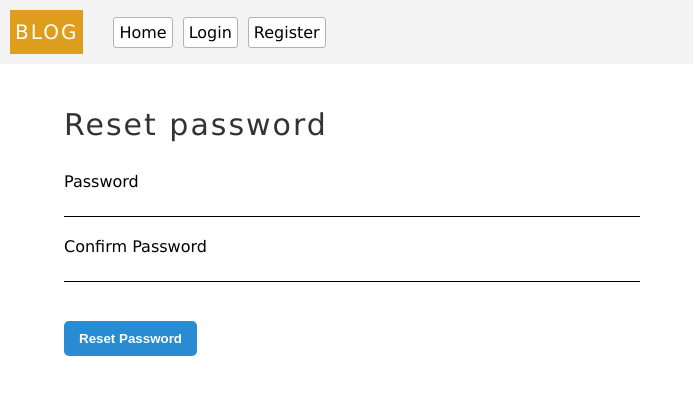
After one commit to sharafadeenhammed/miguel-flak-blog-tutorial, a Flask app: page /reset_password/1 in a window 1280 px wide. The commit adds this page. Shown: the top 395 px of the page, without its empty margins (0-693 px from the left). Run offline with Flask 3, Linux system fonts and the light colour scheme.

Commit message:
competed the password reset functionlaty on the backend and database,  but still working on sending a reset password email

```diff
--- a/config.py
+++ b/config.py
@@ -6,11 +6,13 @@ class Config:
   POST_PER_PAGE = 3
   SECRET_KEY = environ.get('SECRET_KEY') or '__MY_SECRET_KEY__'
   SQLALCHEMY_DATABASE_URI = environ.get('DATABASE_URI') or 'sqlite:///' + path.join(dirname, 'db.sqlite')
+  DEBUG = True
+  LOAD_DOTENV = True
   SQLALCHEMY_TRACK_MODIFICATIONS = False
   MAIL_SERVER = environ.get('MAIL_SERVER') or 'localhost'
   MAIL_PORT = int(environ.get('MAIL_PORT') or 8025)
   MAIL_USE_TLS = environ.get('MAIL_USE_TLS') or 1
   MAIL_USERNAME = environ.get('MAIL_USERNAME') or 'allahsegun@gmail.com'
-  MAIL_PASSWORD = environ.get('MAIL_PASSWORD') or 'HSallah123..'
+  MAIL_PASSWORD = environ.get('MAIL_PASSWORD') or 'HSallah123.'
   ADMINS = ['your-email@example.com']
   TESTING = True
--- a/models.py
+++ b/models.py
@@ -1,7 +1,9 @@
-from app import db, login
+from app import db, login, app
 from werkzeug.security import check_password_hash, generate_password_hash
 from flask_login import UserMixin
 from datetime import datetime
+from time import time
+import jwt
 from hashlib import md5
 import sqlalchemy as sa
 
@@ -95,6 +97,20 @@ class User(db.Model, UserMixin):
     own_posts = Post.query.filter(Post.user_id == self.id).all()
     return own_posts
 
+  def get_reset_password_token(self, expires_in = 600):
+    return jwt.encode(
+      payload = {'reset_password': self.id, 'exp':time() + expires_in},
+      key = app.config['SECRET_KEY'],
+      algorithm='HS256'
+    )
+  @staticmethod
+  def verify_reset_password_token(token = ''):
+    try:
+      id = jwt.decode(jwt=token, key = app.config['SECRET_KEY'], algorithms=['HS256'])['reset_password']
+    except:
+      return False
+    return User.query.get(id)
+
 
 
 
--- a/server.py
+++ b/server.py
@@ -7,6 +7,8 @@ from flask_wtf import FlaskForm
 from wtforms import StringField, PasswordField, SubmitField, BooleanField, validators, TextAreaField, ValidationError
 from models import User, Post
 from flask_login import current_user, login_user, logout_user, login_required
+from mail import send_password_reset_email
+
 
 # login form
 class LoginForm(FlaskForm):
@@ -48,9 +50,14 @@ class PostForm(FlaskForm):
 
 
 # reset password form
-class ResetPassword(FlaskForm):
+class RequestResetPassword(FlaskForm):
   email = StringField('Email', validators=[validators.DataRequired(), validators.Email('Please enter a valid email address')])
   submit = SubmitField('Request Reset Password')
+
+class ResetPassword(FlaskForm):
+  password = PasswordField('Password', validators=[validators.DataRequired()])
+  confirm_password = PasswordField('Confirm Password', validators=[validators.DataRequired(), validators.equal_to('password')])
+  submit = SubmitField('Reset Password')
 
 basedir = path.abspath(path.dirname(__file__))
 static_folder = path.join(basedir, 'templates', 'styles')
@@ -217,14 +224,35 @@ def user_profile(id):
 
 
 @app.route('/reset_password_request', methods=['GET', 'POST'])
-def reset_password():
+def reset_password_request():
   if current_user.is_authenticated:
     return redirect(url_for('index'))
+  form = RequestResetPassword()
+  if form.validate_on_submit():
+    user = User.query.filter_by(email = form.email.data).first()
+    if user:
+      send_password_reset_email(user)
+      print('#send_pssword_request_email(user)', user)
+
+    flash('Check your email for instructions on how to reset your password.')
+    return redirect(url_for('login'))
+
+  return render_template('request_reset_password.html', form = form)
+
+@app.route('/reset_password/<token>', methods=['GET', 'POST'])
+def reset_password(token):
+  if current_user.is_authenticated: return url_for('index')
+  user = User.verify_reset_password_token(token)
+  if not token: return redirect(url_for('index'))
   form = ResetPassword()
   if form.validate_on_submit():
-    print('form okay...')
-
-  return render_template('request_reset_password.html', form = form)
+    user.password = form.password.data
+    user.hash_password()
+    db.session.add(user)
+    db.session.commit()
+    flash('your password has been reset')
+    return redirect(url_for('login'))
+  return render_template('reset_password.html', form = form)
 
 
 
@@ -260,4 +288,4 @@ if not app.debug and app.config['MAIL_SERVER']:
 
 # start server
 if __name__ == '__main__':
-  app.run(port=8000, debug=True, load_dotenv=True)
+  app.run(port=8000, load_dotenv=True)
--- a/templates/login.html
+++ b/templates/login.html
@@ -36,7 +36,7 @@
   </form>
   <p>
     forgot password ?
-    <a href="{{url_for('reset_password')}}">click here to reset password</a>
+    <a href="{{url_for('reset_password_request')}}">click here to reset password</a>
   </p>
 
 {% endblock %}
--- a/templates/request_reset_password.html
+++ b/templates/request_reset_password.html
@@ -3,6 +3,7 @@
 {% block content %}
 <link rel="stylesheet" href="/static/styles//login.css">
 <form method="POST" action="" novalidate>
+  <p class="header">Reset password</p>
   {{form.hidden_tag()}}
   <!-- email container -->
   <div class="input-container">
--- /dev/null
+++ b/templates/reset_password.html
@@ -0,0 +1,30 @@
+{% extends 'base.html'%}
+
+{% block content %}
+<link rel="stylesheet" href="/static/styles//login.css">
+<form method="POST" action="" novalidate>
+  <p class="header">Reset password</p>
+  {{form.hidden_tag()}}
+  <!-- email container -->
+  <div class="input-container">
+    {{form.password.label(class_='label')}}
+    {{form.password(class_='form-input')}}
+    <!-- password error -->
+    {% for error in form.password.errors %}
+    <p class="field-error">{{error}}</p>
+    {% endfor %}
+  </div>
+
+  <!-- confirm password -->
+  <div class="input-container">
+    {{form.confirm_password.label(class_='label')}}
+    {{form.confirm_password(class_='form-input')}}
+    <!-- confirm_password error -->
+    {% for error in form.confirm_password.errors %}
+    <p class="field-error">{{error}}</p>
+    {% endfor %}
+  </div>
+  <br>
+  {{form.submit(class_='submit-btn')}}
+</form>
+{% endblock %}
```
Also changed, not shown: mail.py (+14 -1 lines), templates/email/email.html (added, +29 -0 lines), templates/email/email.txt (added, +7 -0 lines), db.sqlite.
